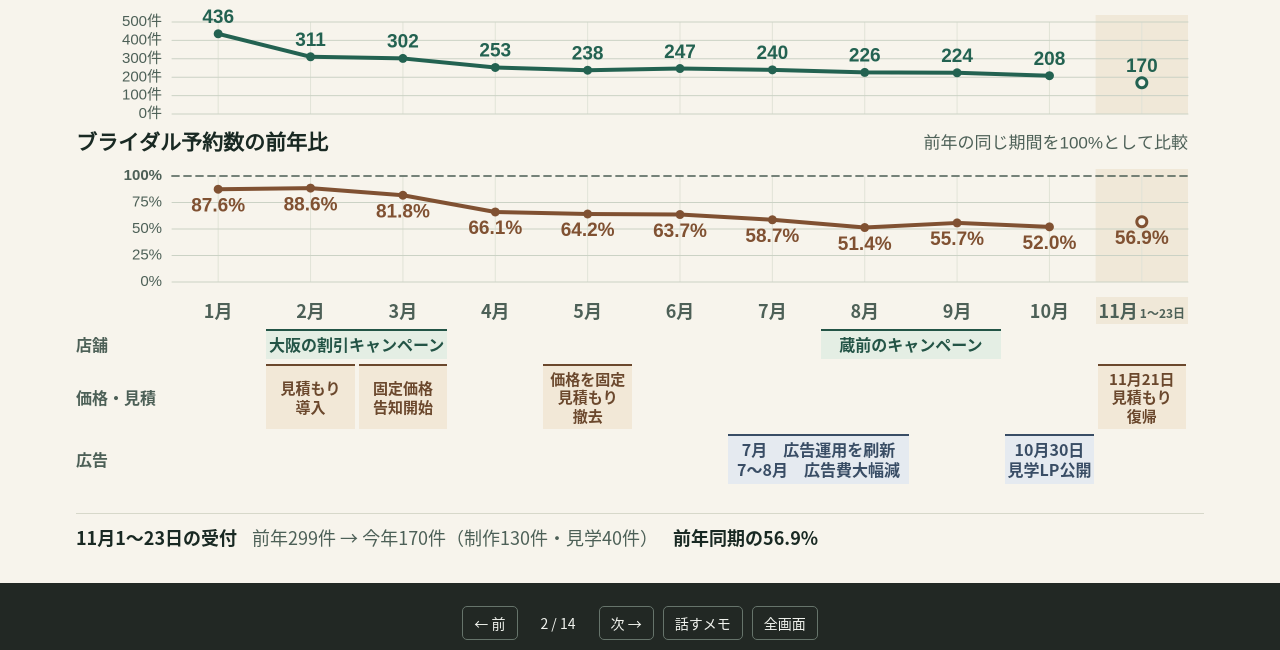
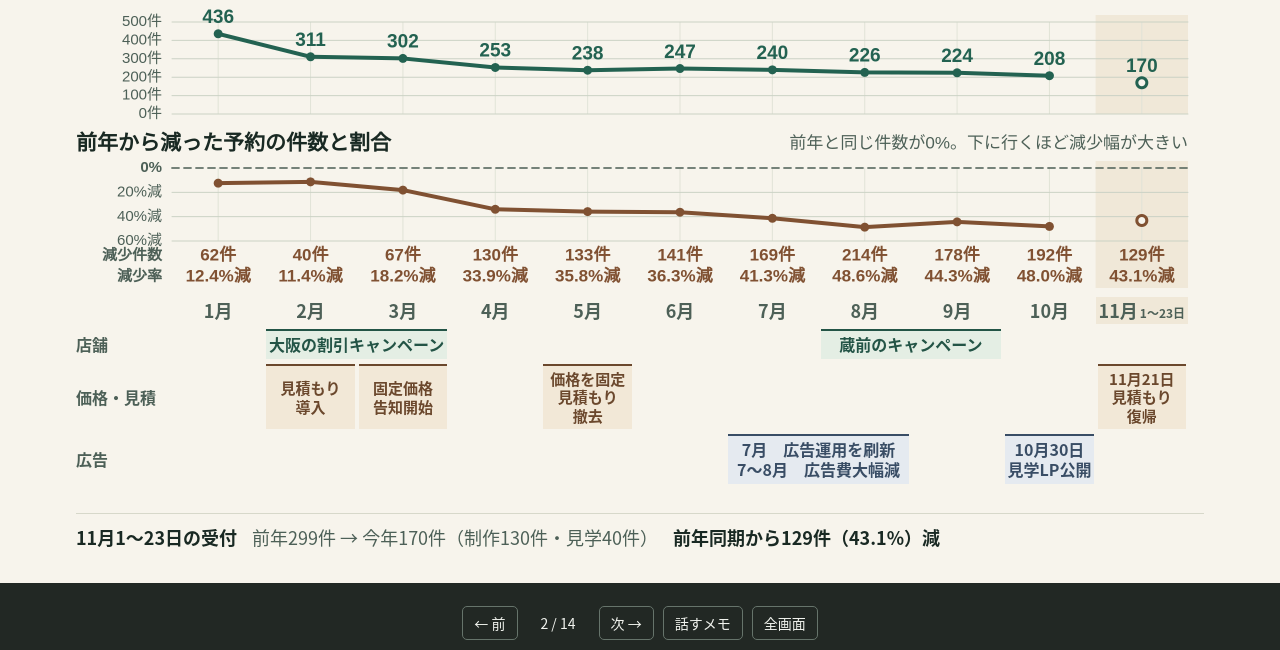
Before and after one commit to creativegoatlabo-blip/kamakura-report, a plain HTML site: page all-hands-2026-11-26/index.html in a window 1280 px wide. Both pictures are taken after a click on the button "次 →". Shown: the part 150-800 px from the top of the page. Drawn offline with Linux system fonts and the light colour scheme.

Commit message:
全体MTGの予約数を前年からの減少幅で統一し地域配信テストを追記

```diff
--- a/all-hands-2026-11-26/index.html
+++ b/all-hands-2026-11-26/index.html
@@ -311,13 +311,13 @@
         <section class="slide monthly-slide" aria-labelledby="title-2" hidden>
           <h2 id="title-2">2月から予約が減り、11月も前年を下回った</h2>
           <figure class="mobile-monthly-yoy">
-            <figcaption class="label">ブライダル予約数の前年比（制作＋見学）</figcaption>
+            <figcaption class="label">前年から減った予約の件数と割合（制作＋見学）</figcaption>
             <canvas id="monthly-yoy-mobile" class="line-chart" width="320" height="270" role="img"></canvas>
-            <p class="caption">前年と同じ件数なら100%。10月は前年400件に対して今年208件で、<b>前年の52.0%</b>でした。11月は両年とも1〜23日です。</p>
+            <p class="caption">10月は前年400件から今年208件へ、<b>192件（48.0%）減</b>。11月は両年とも1〜23日で比較しています。</p>
           </figure>
           <div class="chart-reader" style="--chart-width: 1128px">
             <div class="chart-scroll"><div class="chart-wide">
-          <figure class="monthly-trends" aria-label="2026年1〜11月の制作・見学の予約受付件数、前年同期の件数に対する割合、各月の主な施策。1〜10月は各月末まで、11月は両年とも23日まで。">
+          <figure class="monthly-trends" aria-label="2026年1〜11月の制作・見学の予約受付件数、前年同期からの減少件数と減少率、各月の主な施策。1〜10月は各月末まで、11月は両年とも23日まで。">
             <canvas id="monthly-count-chart" class="line-chart" width="1128" height="149" role="img"></canvas>
             <canvas id="monthly-yoy-chart" class="line-chart" width="1128" height="163" role="img"></canvas>
             <div class="month-track month-axis" aria-hidden="true">
@@ -344,28 +344,28 @@
           </figure>
             </div></div>
           </div>
-          <p class="caption foot monthly-recap"><b>11月1〜23日の受付</b><span>前年299件 → 今年170件（制作130件・見学40件）</span><b>前年同期の56.9%</b></p>
+          <p class="caption foot monthly-recap"><b>11月1〜23日の受付</b><span>前年299件 → 今年170件（制作130件・見学40件）</span><b>前年同期から129件（43.1%）減</b></p>
           <template>
             <p>全店の予約台帳で、制作と見学を受け付けた件数を数えました。今年は1月436件、2月311件、10月は208件でした。見学のあとに別途制作を予約した場合は、見学と制作をそれぞれ1件と数えます。</p>
-            <p>前年と同じ月の予約数を100%として比べると、2月は88.6%、5月は64.2%、8月は51.4%まで下がりました。10月は前年400件に対して今年208件。208を400で割ると、前年比は52.0%です。11月は前年も今年も1〜23日の受付で比べ、299件から170件で56.9%でした。</p>
+            <p>前年の同じ期間と比べると、2月は40件（11.4%）減、5月は133件（35.8%）減、8月は214件（48.6%）減でした。10月は前年400件から今年208件へ、192件減りました。減った192件を前年の400件で割ると48.0%減です。11月は両年とも1〜23日の受付で比べ、前年299件から今年170件へ、129件（43.1%）減りました。</p>
             <p>2〜3月は大阪の割引キャンペーン、8〜9月は蔵前のキャンペーンがありました。2月にシミュレーターを導入し、3月の告知を経て5月に固定価格制へ移行した際に見積もりを撤去しました。7月はペアリングに偏っていた広告運用を見直し、7〜8月に広告費を縮めました。10月には見学を案内するページも公開しました。</p>
-            <table class="receipt-table"><caption>制作と見学の予約受付件数と前年比</caption>
-              <thead><tr><th scope="col">受付月</th><th scope="col">2025年（件）</th><th scope="col">2026年（件）</th><th scope="col">前年比</th></tr></thead>
+            <table class="receipt-table"><caption>制作と見学の予約受付件数と前年からの減少幅</caption>
+              <thead><tr><th scope="col">受付月</th><th scope="col">2025年（件）</th><th scope="col">2026年（件）</th><th scope="col">前年からの減少</th></tr></thead>
               <tbody>
-                <tr><th scope="row">1月</th><td>498</td><td>436</td><td>87.6%</td></tr>
-                <tr><th scope="row">2月</th><td>351</td><td>311</td><td>88.6%</td></tr>
-                <tr><th scope="row">3月</th><td>369</td><td>302</td><td>81.8%</td></tr>
-                <tr><th scope="row">4月</th><td>383</td><td>253</td><td>66.1%</td></tr>
-                <tr><th scope="row">5月</th><td>371</td><td>238</td><td>64.2%</td></tr>
-                <tr><th scope="row">6月</th><td>388</td><td>247</td><td>63.7%</td></tr>
-                <tr><th scope="row">7月</th><td>409</td><td>240</td><td>58.7%</td></tr>
-                <tr><th scope="row">8月</th><td>440</td><td>226</td><td>51.4%</td></tr>
-                <tr><th scope="row">9月</th><td>402</td><td>224</td><td>55.7%</td></tr>
-                <tr><th scope="row">10月</th><td>400</td><td>208</td><td>52.0%</td></tr>
-                <tr><th scope="row">11月<small>1〜23日</small></th><td>299</td><td>170</td><td>56.9%</td></tr>
+                <tr><th scope="row">1月</th><td>498</td><td>436</td><td>62件（12.4%）減</td></tr>
+                <tr><th scope="row">2月</th><td>351</td><td>311</td><td>40件（11.4%）減</td></tr>
+                <tr><th scope="row">3月</th><td>369</td><td>302</td><td>67件（18.2%）減</td></tr>
+                <tr><th scope="row">4月</th><td>383</td><td>253</td><td>130件（33.9%）減</td></tr>
+                <tr><th scope="row">5月</th><td>371</td><td>238</td><td>133件（35.8%）減</td></tr>
+                <tr><th scope="row">6月</th><td>388</td><td>247</td><td>141件（36.3%）減</td></tr>
+                <tr><th scope="row">7月</th><td>409</td><td>240</td><td>169件（41.3%）減</td></tr>
+                <tr><th scope="row">8月</th><td>440</td><td>226</td><td>214件（48.6%）減</td></tr>
+                <tr><th scope="row">9月</th><td>402</td><td>224</td><td>178件（44.3%）減</td></tr>
+                <tr><th scope="row">10月</th><td>400</td><td>208</td><td>192件（48.0%）減</td></tr>
+                <tr><th scope="row">11月<small>1〜23日</small></th><td>299</td><td>170</td><td>129件（43.1%）減</td></tr>
               </tbody>
             </table>
-            <p class="source">制作・見学を含む集計と条件。制作5コースと結婚指輪・婚約指輪の見学の有効予約を、受付日で集計。取消・テスト・スタッフ予約等を除外。2025年の全期間と2026年1〜9月は、2026年10月27日保存の全店台帳、2026年10月は<a href="https://creativegoatlabo-blip.github.io/kamakura-report/all_course_report_2026_10.html">10月の全店月次レポート</a>の受付日別集計（11月5日時点）、2026年11月は11月24日朝保存の台帳を使用。1〜10月は両年とも月末まで、11月は両年とも1〜23日の受付。前年11月の比較期間は蔵前開店前。前年比は今年の件数÷前年同期間の件数×100。小数第1位まで表示。</p>
+            <p class="source">制作・見学を含む集計と条件。制作5コースと結婚指輪・婚約指輪の見学の有効予約を、受付日で集計。取消・テスト・スタッフ予約等を除外。2025年の全期間と2026年1〜9月は、2026年10月27日保存の全店台帳、2026年10月は<a href="https://creativegoatlabo-blip.github.io/kamakura-report/all_course_report_2026_10.html">10月の全店月次レポート</a>の受付日別集計（11月5日時点）、2026年11月は11月24日朝保存の台帳を使用。1〜10月は両年とも月末まで、11月は両年とも1〜23日の受付。前年11月の比較期間は蔵前開店前。減少率は（前年同期間の件数－今年の件数）÷前年同期間の件数×100。小数第1位まで表示。</p>
           </template>
         </section>
 
@@ -375,12 +375,14 @@
             <li><time datetime="2026-10-21">10月21日</time><div><strong>広告用の新ページ（新LP）の運用を開始</strong><p>手作り結婚指輪の特徴や制作の流れを紹介</p></div></li>
             <li><time datetime="2026-10-30">10月30日</time><div><strong>見学を案内する広告ページを公開</strong><p>11月23日までに、このページから見学を予約した訪問が3回、制作が2回</p></div></li>
             <li><time datetime="2026-11-21">11月21日</time><div><strong>価格シミュレーターを復帰</strong><p>結婚指輪・婚約指輪・3本制作・アニバーサリーの4コース</p></div></li>
+            <li><time datetime="2026-11-24">11月24日〜</time><div><strong>検索広告の地域設定を見直し（テスト中）</strong><p>関東・大阪で配信範囲を広げ、その地域に関心のある方にも広告を届ける</p></div></li>
           </ul>
           <template>
             <p>10月21日に広告用の新ページを公開し、30日には「まず見学したい」というお客様向けに、通常版と大阪中崎町版の見学案内ページを公開しました。制作の前に相談したい方にも、工房を選んでいただく入口をつくるためです。</p>
             <p>10月30日〜11月23日、見学案内ページを最初に開いた国内4,793訪問のうち、同じ訪問で見学予約が3回、制作予約が2回ありました。計5回はこの入口で確認できた予約です。ページの改修で何件増えたかは引き続き確かめます。</p>
             <p>11月21日にはご予算をその場で確かめられるよう、4コースに見積もりを戻しました。</p>
-            <p class="source">公式サイトのGitで新LPの10月21日公開（21e28db3、マージ935044cb）と、見学案内2ページの10月30日の追加（8c757fe5）を確認。見学案内は /lp01-visit/ と /lp01-visit-a02/。国内全流入、GA4で両ページのいずれかに着地した訪問を直接集計。制作・見学を含む集計と条件。</p>
+            <p>11月24日から、関東・大阪のブライダル検索広告で、これまでの設定と、配信する地域を広げて地域外から関心を示した方にも広告を届ける設定を比べています。</p>
+            <p class="source">公式サイトのGitで新LPの10月21日公開（21e28db3、マージ935044cb）と、見学案内2ページの10月30日の追加（8c757fe5）を確認。見学案内は /lp01-visit/ と /lp01-visit-a02/。国内全流入、GA4で両ページのいずれかに着地した訪問を直接集計。制作・見学を含む集計と条件。関東・大阪での地域設定テストの開始日は11月25日の広告運用記録で確認。</p>
           </template>
         </section>
 
@@ -928,10 +930,12 @@
   const monthlyReceipts = Array.from(receiptRows, row => {
     const previous = Number(row.cells[1].textContent);
     const current = Number(row.cells[2].textContent);
-    return { previous, current, yoy: 100 * current / previous };
+    const decrease = previous - current;
+    return { previous, current, decrease, decreaseRate: 100 * decrease / previous };
   });
-  const receiptYoyColor = '#805132';
+  const receiptDeclineColor = '#805132';
   const receiptPercent = value => value.toFixed(1) + '%';
+  const receiptDeclineLabel = m => m.decrease + '件（' + receiptPercent(m.decreaseRate) + '）減';
 
   function plotReceiptTrend(context, points, color) {
     // The final point covers November 1–23, after ten complete months.
@@ -948,72 +952,84 @@
 
   function drawMonthlyReceipts(id, comparison) {
     const canvas = document.getElementById(id);
-    const bottom = canvas.height - 10;
+    const bottom = canvas.height - (comparison ? 51 : 10);
     const context = chartContext(id);
     const left = 96;
     const right = 1112;
-    const top = 47;
+    const top = comparison ? 39 : 47;
     const step = (right - left) / monthlyReceipts.length;
     const x = i => left + (i + 0.5) * step;
-    const ticks = comparison ? [0, 25, 50, 75, 100] : [0, 100, 200, 300, 400, 500];
-    const y = value => bottom - value / ticks[ticks.length - 1] * (bottom - top);
-    const color = comparison ? receiptYoyColor : chartGreen;
-    const values = monthlyReceipts.map(m => comparison ? m.yoy : m.current);
+    const ticks = comparison ? [0, 20, 40, 60] : [0, 100, 200, 300, 400, 500];
+    const scale = (bottom - top) / ticks[ticks.length - 1];
+    const y = comparison ? value => top + value * scale : value => bottom - value * scale;
+    const color = comparison ? receiptDeclineColor : chartGreen;
+    const values = monthlyReceipts.map(m => comparison ? m.decreaseRate : m.current);
     const points = values.map((v, i) => [x(i), y(v)]);
-    const title = comparison ? 'ブライダル予約数の前年比' : 'ブライダル予約の受付件数（制作＋見学・全店の予約台帳）';
-    const detail = comparison ? '前年の同じ期間を100%として比較' : '2026年　11月は1〜23日の受付';
+    const title = comparison ? '前年から減った予約の件数と割合' : 'ブライダル予約の受付件数（制作＋見学・全店の予約台帳）';
+    const detail = comparison ? '前年と同じ件数が0%。下に行くほど減少幅が大きい' : '2026年　11月は1〜23日の受付';
 
     plotText(context, title, 0, 15, { align: 'left', size: 21, weight: 700, color: chartInk });
     plotText(context, detail, right, 15, { align: 'right', size: 17 });
     context.fillStyle = '#f0e8d8';
-    context.fillRect(right - step, top - 7, step, bottom - top + 7);
+    context.fillRect(right - step, top - 7, step, bottom - top + (comparison ? 54 : 7));
     points.forEach(([pointX]) => line(context, pointX, top, pointX, bottom, '#e1e3d7'));
     ticks.forEach(tick => {
-      const baseline = comparison && tick === 100;
+      const baseline = comparison && tick === 0;
       context.setLineDash(baseline ? [7, 5] : []);
       line(context, left, y(tick), right, y(tick), baseline ? '#637268' : '#cbd2c5', baseline ? 1.8 : 1);
       context.setLineDash([]);
-      plotText(context, tick + (comparison ? '%' : '件'), left - 10, y(tick),
+      const label = comparison ? (tick === 0 ? '0%' : tick + '%減') : tick + '件';
+      plotText(context, label, left - 10, y(tick),
         { align: 'right', size: 15, weight: baseline ? 700 : 500 });
     });
     plotReceiptTrend(context, points, color);
-    values.forEach((v, i) => {
-      plotText(context, comparison ? receiptPercent(v) : String(v), x(i), y(v) + (comparison ? 17 : -16),
-        { size: 19, weight: 700, color });
+    if (comparison) {
+      plotText(context, '減少件数', left - 10, bottom + 15, { align: 'right', size: 15, weight: 600 });
+      plotText(context, '減少率', left - 10, bottom + 36, { align: 'right', size: 15, weight: 600 });
+    }
+    monthlyReceipts.forEach((m, i) => {
+      if (comparison) {
+        plotText(context, m.decrease + '件', x(i), bottom + 15, { size: 17, weight: 700, color });
+        plotText(context, receiptPercent(m.decreaseRate) + '減', x(i), bottom + 36,
+          { size: 17, weight: 700, color });
+      } else {
+        plotText(context, String(m.current), x(i), y(m.current) - 16, { size: 19, weight: 700, color });
+      }
     });
     const description = monthlyReceipts.map((m, i) => {
       const month = (i + 1) + '月' + (i === monthlyReceipts.length - 1 ? '1〜23日' : '');
-      return month + (comparison ? '、前年' + m.previous + '件、今年' + m.current + '件、前年比' + receiptPercent(m.yoy) : ' ' + m.current + '件');
+      return month + (comparison ? '、前年' + m.previous + '件、今年' + m.current + '件、' + receiptDeclineLabel(m) : ' ' + m.current + '件');
     });
-    canvas.setAttribute('aria-label', (comparison ? '制作と見学の受付件数の前年比。前年同期間を100%。' : '2026年の制作と見学の受付件数。') + description.join('。'));
+    canvas.setAttribute('aria-label', (comparison ? '制作と見学の受付件数。前年の同じ期間から減った件数と割合。' : '2026年の制作と見学の受付件数。') + description.join('。'));
   }
 
   function drawMobileReceiptComparison() {
     const id = 'monthly-yoy-mobile';
     const context = chartContext(id);
     const left = 48;
-    const right = 244;
-    const x = percent => left + percent / 100 * (right - left);
+    const right = 173;
+    const x = decreaseRate => left + decreaseRate / 60 * (right - left);
     const y = index => 30 + index * 21;
     const last = monthlyReceipts.length - 1;
 
     context.fillStyle = '#f0e8d8';
     context.fillRect(0, y(last) - 10, 320, 37);
     plotText(context, '受付月', 1, 9, { align: 'left', size: 12, weight: 600 });
-    plotText(context, '前年比', 316, 9, { align: 'right', size: 12, weight: 600 });
+    plotText(context, '前年からの減少', 316, 9, { align: 'right', size: 12, weight: 600 });
     monthlyReceipts.forEach((month, i) => {
       line(context, left, y(i), right, y(i), '#e1e3d7');
       plotText(context, (i + 1) + '月', left - 11, y(i), { align: 'right', size: 14, weight: 600 });
-      plotText(context, receiptPercent(month.yoy), 316, y(i), { align: 'right', size: 15, weight: 700, color: receiptYoyColor });
+      plotText(context, receiptDeclineLabel(month), 317, y(i), { align: 'right', size: 13, weight: 700, color: receiptDeclineColor });
     });
-    plotText(context, '1〜23日', left - 5, y(last) + 16, { align: 'right', size: 11 });
-    [0, 50, 100].forEach(tick => {
-      context.setLineDash(tick === 100 ? [5, 4] : []);
-      line(context, x(tick), y(0) - 6, x(tick), y(last) + 8, tick === 100 ? '#637268' : '#cbd2c5');
+    plotText(context, '1〜23日', left - 2, y(last) + 16, { align: 'right', size: 11 });
+    [0, 30, 60].forEach(tick => {
+      const baseline = tick === 0;
+      context.setLineDash(baseline ? [5, 4] : []);
+      line(context, x(tick), y(0) - 6, x(tick), y(last) + 8, baseline ? '#637268' : '#cbd2c5');
       context.setLineDash([]);
-      plotText(context, tick + '%', x(tick), 9, { size: 12, weight: tick === 100 ? 700 : 500 });
+      plotText(context, baseline ? '0%' : tick + '%減', x(tick), 9, { size: 12, weight: baseline ? 700 : 500 });
     });
-    plotReceiptTrend(context, monthlyReceipts.map((m, i) => [x(m.yoy), y(i)]), receiptYoyColor);
+    plotReceiptTrend(context, monthlyReceipts.map((m, i) => [x(m.decreaseRate), y(i)]), receiptDeclineColor);
     document.getElementById(id).setAttribute('aria-label', document.getElementById('monthly-yoy-chart').getAttribute('aria-label'));
   }
 
```
